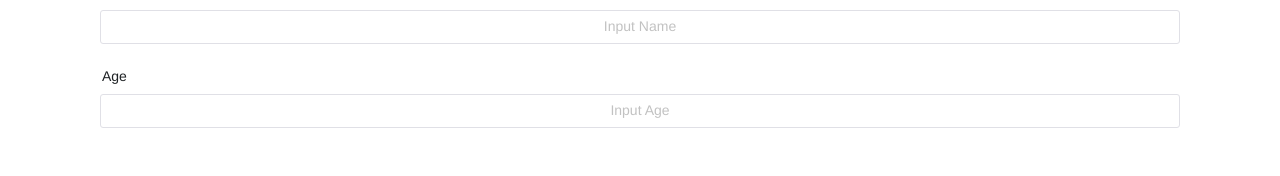
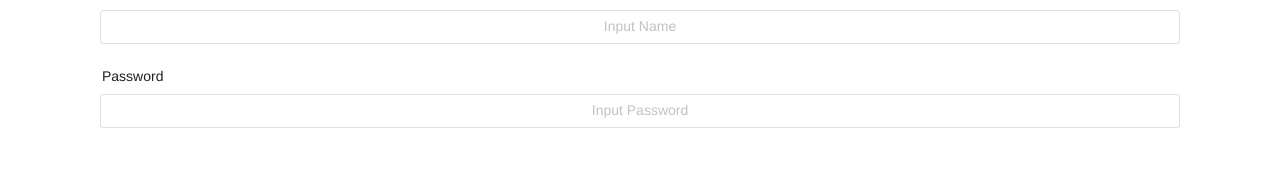
Before and after one commit to Tebra/node-vue3-typescript, a Vue app in the folder ui/: page /user in a window 1280 px wide. Shown: the part 281-457 px from the top of the page. Built offline with nearby package versions, Linux system fonts and the light colour scheme; a small style sheet from the web is missing; the HTML template or start-up script is replaced by a standard one.

Commit message:
Fix form bindings vue 3 style

```diff
--- a/ui/src/modules/user/components/UseCreateForm.vue
+++ b/ui/src/modules/user/components/UseCreateForm.vue
@@ -1,11 +1,11 @@
 <template>
   <div class="container">
-    <n-form :label-width="80" ref="user">
-      <n-form-item label="Name" path="user.name">
-        <n-input v-model:value="user.fullName" placeholder="Input Name" />
+    <n-form :label-width="80" :model="user">
+      <n-form-item label="Name" path="user.username">
+        <n-input v-model:value="user.username" placeholder="Input Name" />
       </n-form-item>
-      <n-form-item label="Age" path="user.username">
-        <n-input placeholder="Input Age" v-model:value="user.age" />
+      <n-form-item label="Password" path="user.password">
+        <n-input v-model:value="user.password" placeholder="Input Password" />
       </n-form-item>
       <n-form-item>
         <n-button @click="submitUserForm">Validate</n-button>
@@ -14,10 +14,10 @@
   </div>
 </template>
 
-<script>
+<script lang="ts">
 import { NButton, NForm, NFormItem, NInput } from "naive-ui";
 import { ref } from "vue";
-import User from "@/modules/user/user.type";
+import { User } from "@/modules/user/user.type";
 
 export default {
   components: {
@@ -28,16 +28,18 @@ export default {
   },
 
   setup() {
-    //prettier-ignore
     const user = ref<User>({
-      username: "Test"
+      id: "",
+      username: "",
+      fullName: "",
+      email: "",
+      role: 1,
+      password: "",
     });
-    console.log("The user now", user);
-    debugger;
 
     function submitUserForm() {
-      debugger;
-      console.log("Current User", user);
+      console.log("Current User Ref:", user);
+      console.log("Current User value", user.value);
     }
 
     return {
--- a/ui/src/views/User.vue
+++ b/ui/src/views/User.vue
@@ -3,7 +3,7 @@
   <user-create-form></user-create-form>
 </template>
 
-<script>
+<script lang="ts">
 import { defineComponent } from "vue";
 import UserCreateForm from "@/modules/user/components/UseCreateForm.vue";
 
```
